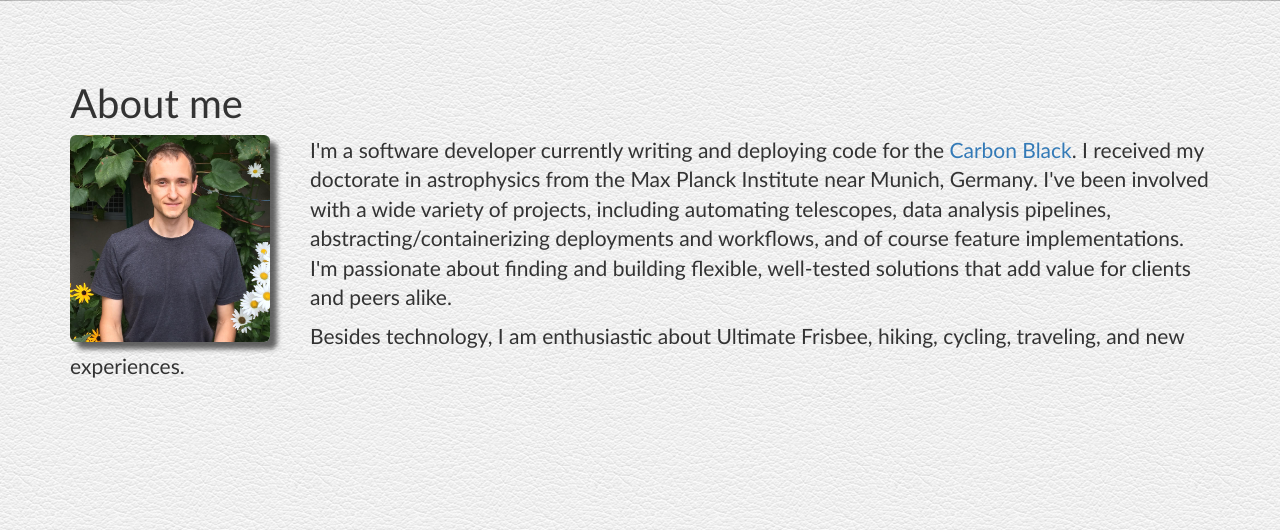
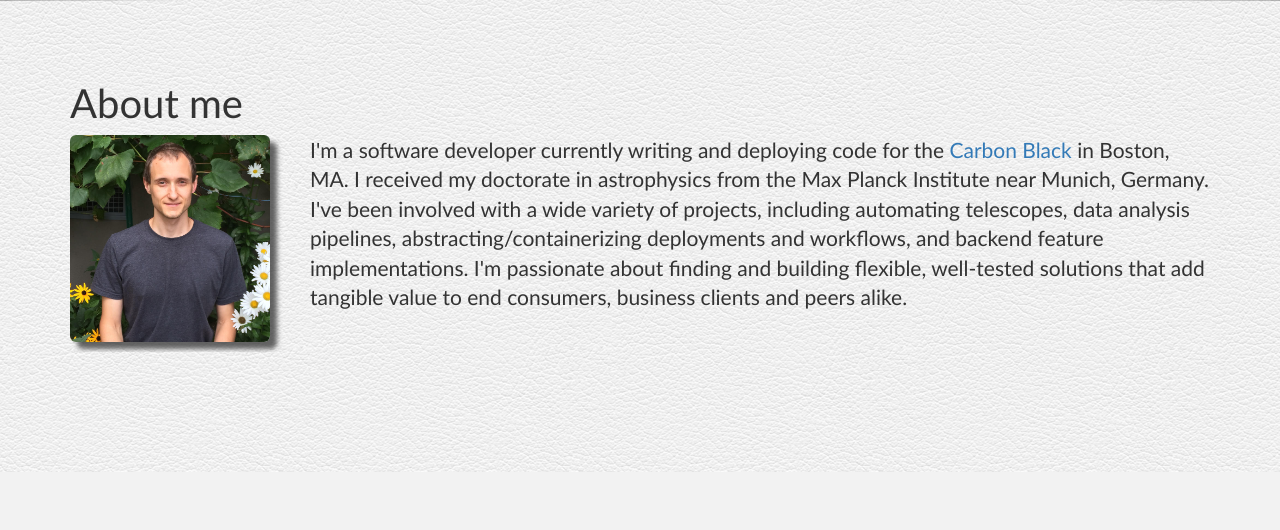
Before and after one commit to vsudilov/vss-flask, a Flask app: page / in a window 1280 px wide. Shown: the part 663-1193 px from the top of the page. After the commit the page ends 1135 px from the top, so only its background shows below. Run offline with Flask 2, Linux system fonts and the light colour scheme; some libraries are stand-ins or nearby versions.

Commit message:
tweaks to home text

```diff
--- a/templates/home.html
+++ b/templates/home.html
@@ -84,13 +84,10 @@
     <div class="lead">
       <p>
         <img class="summary-image img-rounded img-responsive pull-left" src="/static/images/vss_photo.jpg" style="width:200px;"></img>
-        I'm a software developer currently writing and deploying code for the <a href="https://www.carbonblack.com">Carbon Black</a>.
+        I'm a software developer currently writing and deploying code for the <a href="https://www.carbonblack.com">Carbon Black</a> in Boston, MA.
         I received my doctorate in astrophysics from the Max Planck Institute near Munich, Germany.
-        I've been involved with a wide variety of projects, including automating telescopes, data analysis pipelines, abstracting/containerizing deployments and workflows, and of course feature implementations.
-        I'm passionate about finding and building flexible, well-tested solutions that add value for clients and peers alike.
-      </p>
-      <p>
-        Besides technology, I am enthusiastic about Ultimate Frisbee, hiking, cycling, traveling, and new experiences.
+        I've been involved with a wide variety of projects, including automating telescopes, data analysis pipelines, abstracting/containerizing deployments and workflows, and backend feature implementations.
+        I'm passionate about finding and building flexible, well-tested solutions that add tangible value to end consumers, business clients and peers alike.
       </p>
     </div>
   </div>
```
